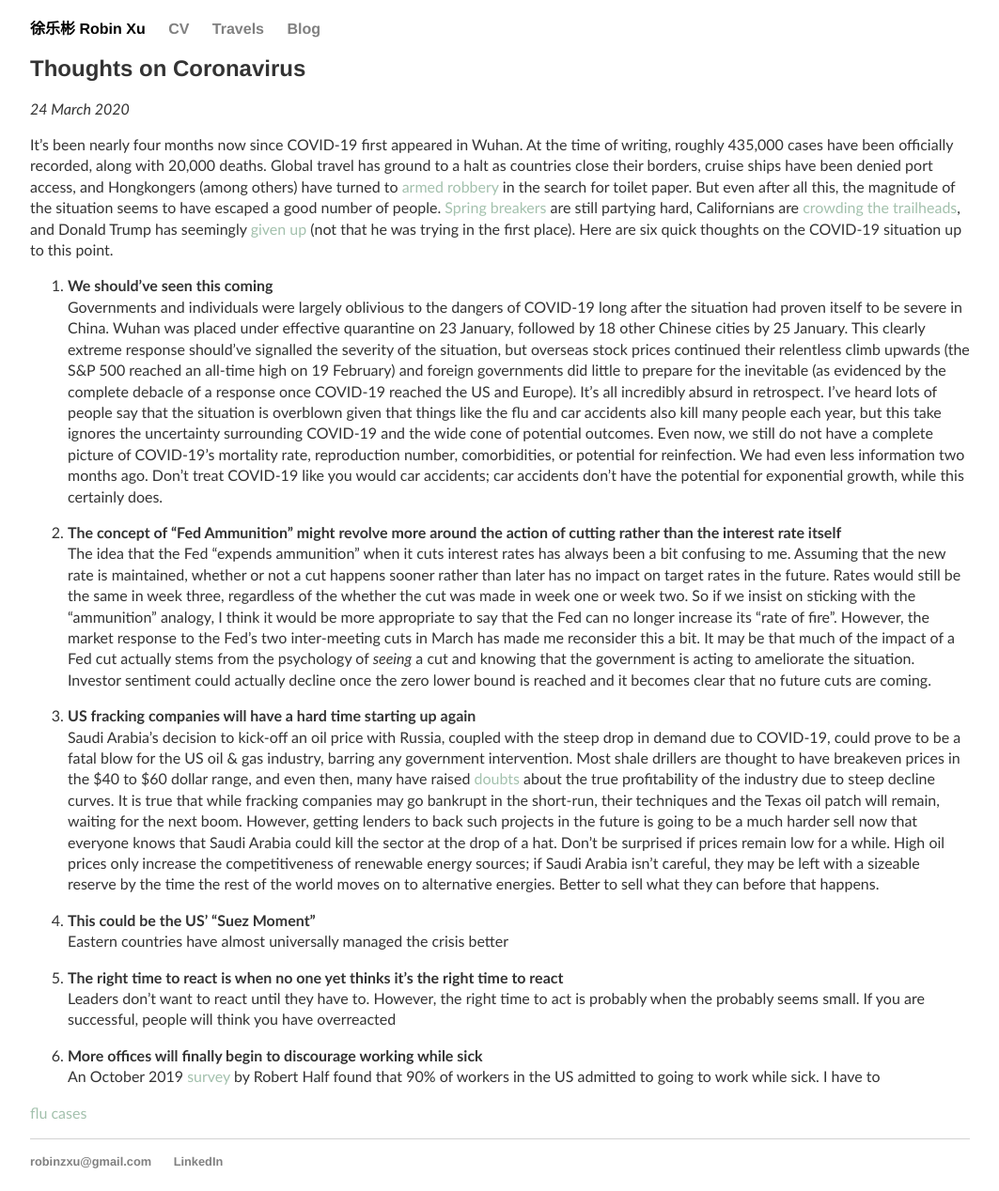
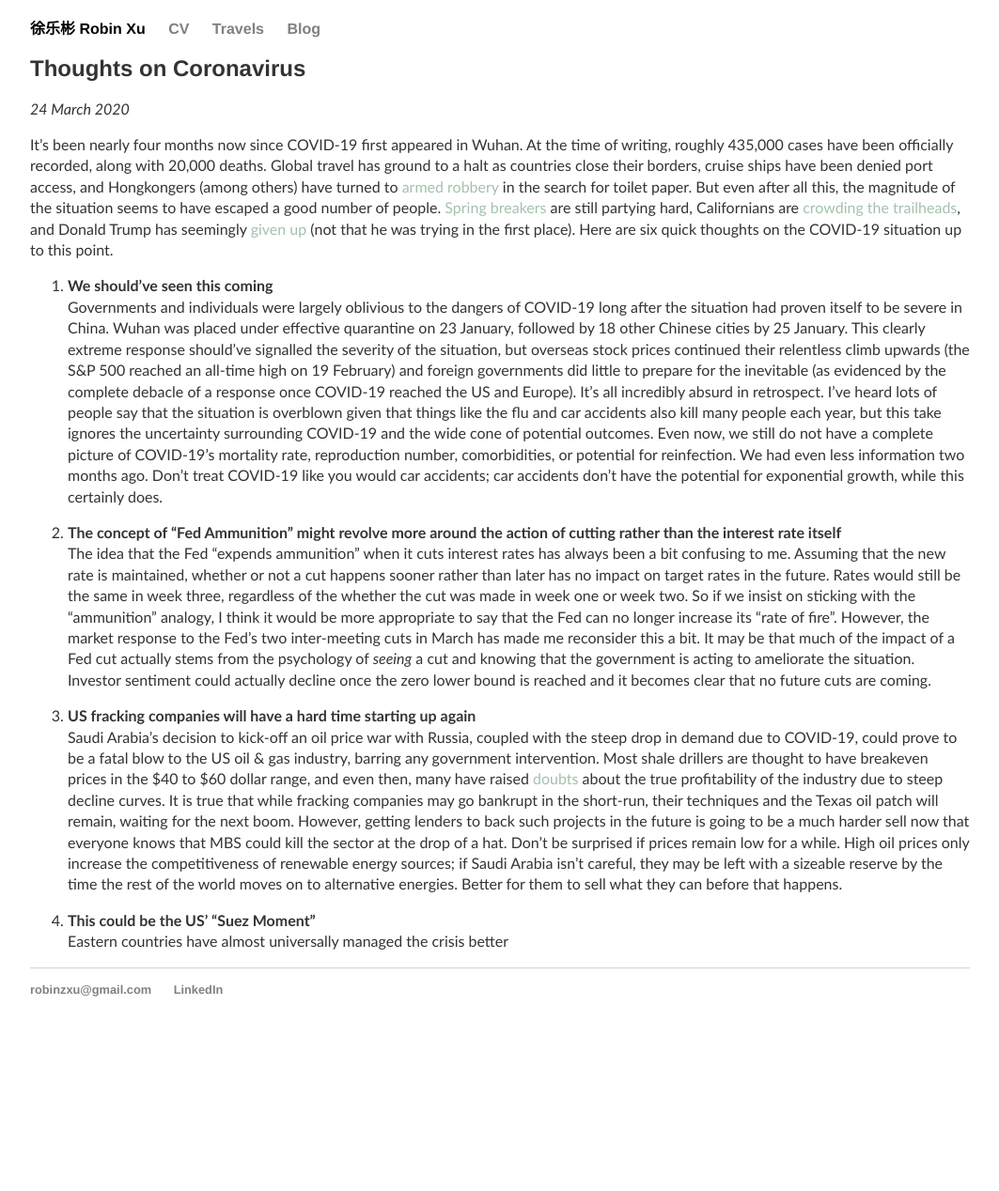
Before and after one commit to robinzxu/robinzxu.github.io, a Jekyll site: the page built from _posts/2020-03-24-thoughts-on-coronavirus.md, in a window 1280 px wide. Shown: the whole page at 94% size, without its empty margins (108-1171 px from the left). Built offline with Jekyll 4.4.1, drawn with Linux system fonts in a browser that asks for light colours; after the commit the page ends 1086 px from its top, so only the background shows below that.

Commit message:
Update 2020-03-24-thoughts-on-coronavirus.md

```diff
--- a/_posts/2020-03-24-thoughts-on-coronavirus.md
+++ b/_posts/2020-03-24-thoughts-on-coronavirus.md
@@ -13,15 +13,7 @@ Governments and individuals were largely oblivious to the dangers of COVID-19 lo
 The idea that the Fed "expends ammunition" when it cuts interest rates has always been a bit confusing to me. Assuming that the new rate is maintained, whether or not a cut happens sooner rather than later has no impact on target rates in the future. Rates would still be the same in week three, regardless of the whether the cut was made in week one or week two. So if we insist on sticking with the "ammunition" analogy, I think it would be more appropriate to say that the Fed can no longer increase its "rate of fire". However, the market response to the Fed's two inter-meeting cuts in March has made me reconsider this a bit. It may be that much of the impact of a Fed cut actually stems from the psychology of *seeing* a cut and knowing that the government is acting to ameliorate the situation. Investor sentiment could actually decline once the zero lower bound is reached and it becomes clear that no future cuts are coming.
 
 3. **US fracking companies will have a hard time starting up again**
-Saudi Arabia's decision to kick-off an oil price with Russia, coupled with the steep drop in demand due to COVID-19, could prove to be a fatal blow for the US oil & gas industry, barring any government intervention. Most shale drillers are thought to have breakeven prices in the $40 to $60 dollar range, and even then, many have raised [doubts](https://www.desmogblog.com/finances-fracking-shale-industry-drills-more-debt-profit){:target="_blank" rel="noopener"} about the true profitability of the industry due to steep decline curves. It is true that while fracking companies may go bankrupt in the short-run, their techniques and the Texas oil patch will remain, waiting for the next boom. However, getting lenders to back such projects in the future is going to be a much harder sell now that everyone knows that Saudi Arabia could kill the sector at the drop of a hat. Don't be surprised if prices remain low for a while. High oil prices only increase the competitiveness of renewable energy sources; if Saudi Arabia isn't careful, they may be left with a sizeable reserve by the time the rest of the world moves on to alternative energies. Better to sell what they can before that happens.
+Saudi Arabia's decision to kick-off an oil price war with Russia, coupled with the steep drop in demand due to COVID-19, could prove to be a fatal blow to the US oil & gas industry, barring any government intervention. Most shale drillers are thought to have breakeven prices in the $40 to $60 dollar range, and even then, many have raised [doubts](https://www.desmogblog.com/finances-fracking-shale-industry-drills-more-debt-profit){:target="_blank" rel="noopener"} about the true profitability of the industry due to steep decline curves. It is true that while fracking companies may go bankrupt in the short-run, their techniques and the Texas oil patch will remain, waiting for the next boom. However, getting lenders to back such projects in the future is going to be a much harder sell now that everyone knows that MBS could kill the sector at the drop of a hat. Don't be surprised if prices remain low for a while. High oil prices only increase the competitiveness of renewable energy sources; if Saudi Arabia isn't careful, they may be left with a sizeable reserve by the time the rest of the world moves on to alternative energies. Better for them to sell what they can before that happens.
 
 4. **This could be the US' "Suez Moment"**
 Eastern countries have almost universally managed the crisis better
-
-5. **The right time to react is when no one yet thinks it's the right time to react**
-Leaders don't want to react until they have to. However, the right time to act is probably when the probably seems small. If you are successful, people will think you have overreacted
-
-6. **More offices will finally begin to discourage working while sick**
-An October 2019 [survey](http://rh-us.mediaroom.com/2019-10-24-9-In-10-Employees-Come-To-Work-Sick-Survey-Shows){:target="_blank" rel="noopener"} by Robert Half found that 90% of workers in the US admitted to going to work while sick. I have to
-
-[flu cases](https://www.wsj.com/articles/japan-sees-silver-lining-to-coronavirus-as-flu-cases-drop-11583073526){:target="_blank" rel="noopener"}
```
